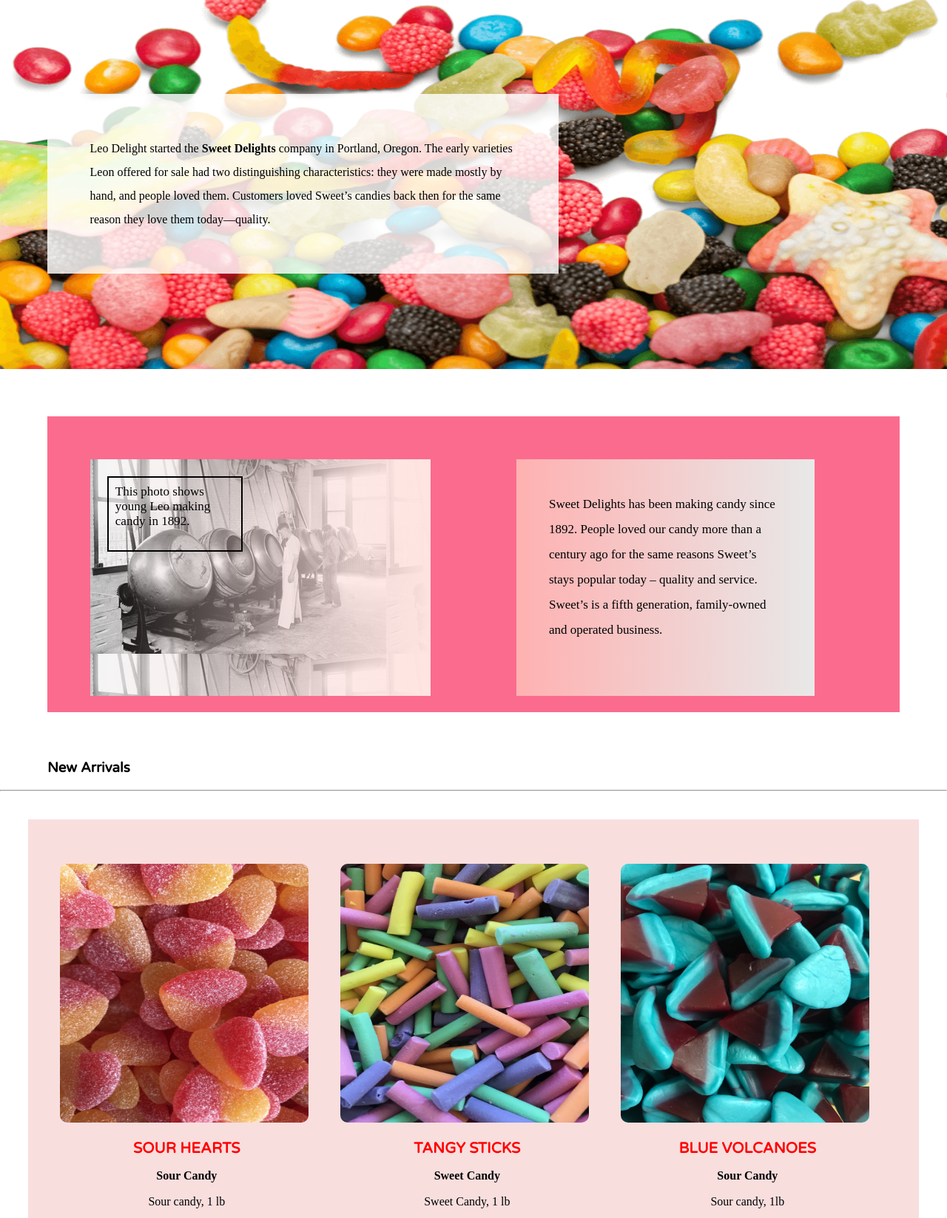
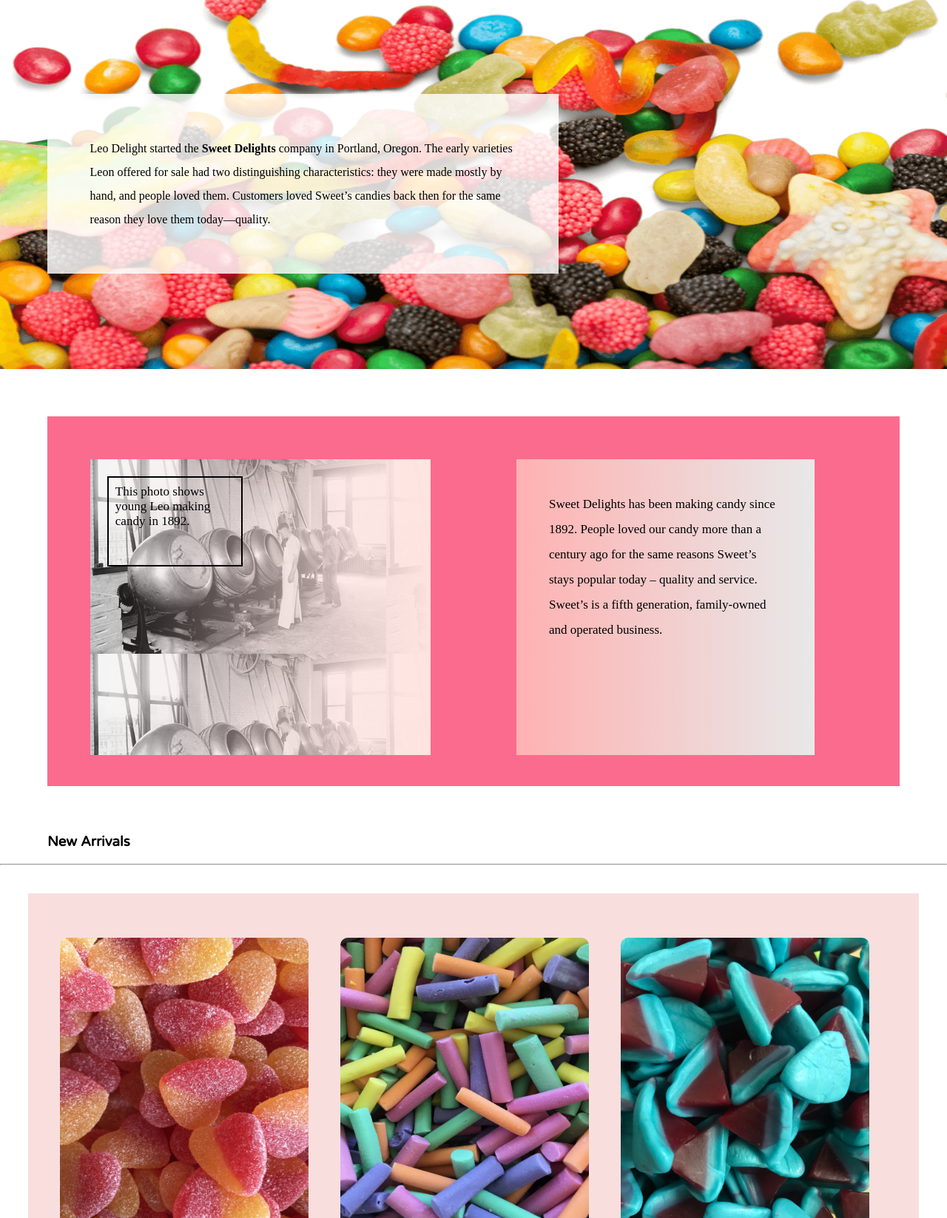
Before and after one commit to yannellym/project2, a plain HTML site: page index.html in a window 1280 px wide. Shown: the part 253-1900 px from the top of the page at 74% size. Drawn offline with Linux system fonts and the light colour scheme.

Commit message:
Update styles.css

```diff
--- a/styles.css
+++ b/styles.css
@@ -197,7 +197,7 @@ height: 100%;
 
 
 .row1 {
-    height: 400px;
+    height: 500px;
     margin: 5%;
     background-color: #FB6B8E;
 }
@@ -341,7 +341,7 @@ ul {
 
 .row2 {
     display: flex;
-    height: 700px;
+    height: 800px;
     margin: 3%;
     background-color: rgba(245, 202, 202, 0.623);
 }
@@ -390,7 +390,7 @@ ul {
 /* Row 3*/
 
 .row3 {
-    height: 700px;
+    height: 800px;
     margin: 3%;
     background-color: rgba(245, 202, 202, 0.623);
 
```
